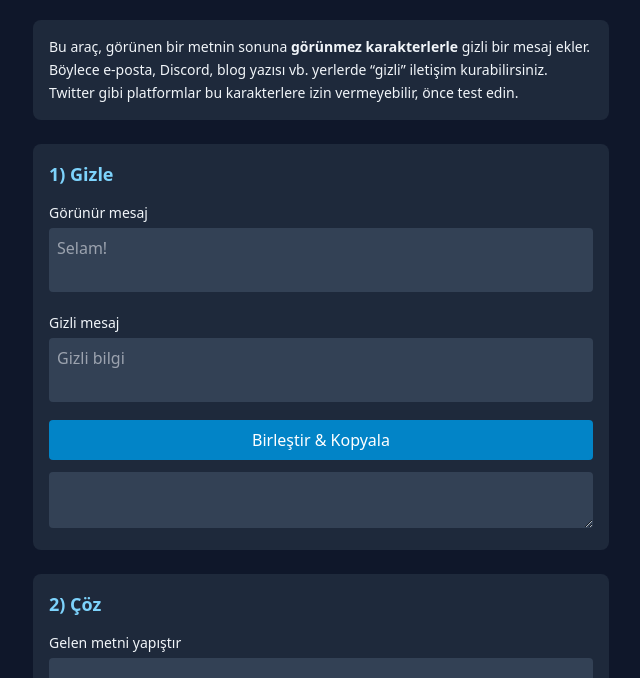
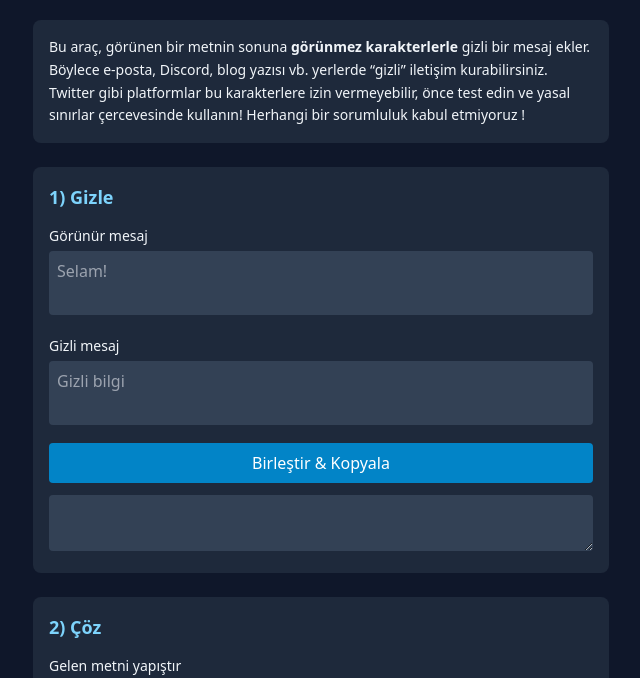
Before and after one commit to MerhabaCPP/Gizli_metin_olusturucu, a plain HTML site: page index.html in a window 1280 px wide. Shown: the part 56-734 px from the top of the page, without its empty margins (319-959 px from the left). Drawn offline with nearby package versions, Linux system fonts and the light colour scheme.

Commit message:
Update index.html

```diff
--- a/index.html
+++ b/index.html
@@ -36,7 +36,7 @@ SOFTWARE. -->
     <p>
       Bu araç, görünen bir metnin sonuna <strong>görünmez karakterlerle</strong> gizli bir mesaj ekler.
       Böylece e-posta, Discord, blog yazısı vb. yerlerde “gizli” iletişim kurabilirsiniz.
-      Twitter gibi platformlar bu karakterlere izin vermeyebilir, önce test edin.
+      Twitter gibi platformlar bu karakterlere izin vermeyebilir, önce test edin ve yasal sınırlar çercevesinde kullanın! Herhangi bir sorumluluk kabul etmiyoruz !
     </p>
   </div>
 
```
